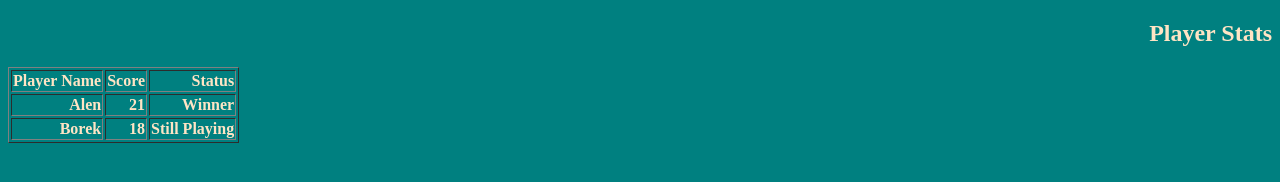
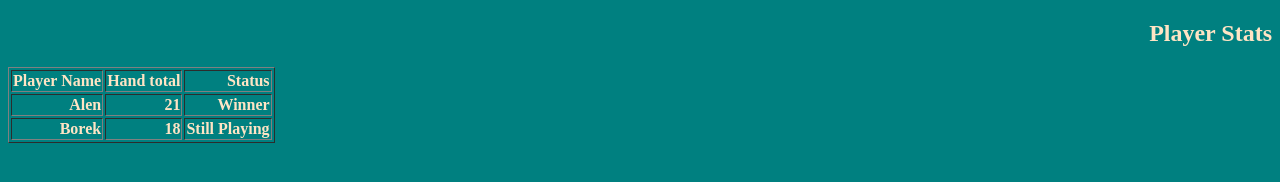
Before and after one commit to shejojoseph/blackjackProject, a plain HTML site: page index.html in a window 1280 px wide. Drawn offline with Linux system fonts and the light colour scheme.

Commit message:
Update index.html
renamed Score to hand total

```diff
--- a/index.html
+++ b/index.html
@@ -9,7 +9,7 @@
         <table border ="1">
             <tr>
                 <th>Player Name</th>
-                <th>Score</th>
+                <th>Hand total</th>
                 <th>Status</th>
             </tr>
             <tr>
```
